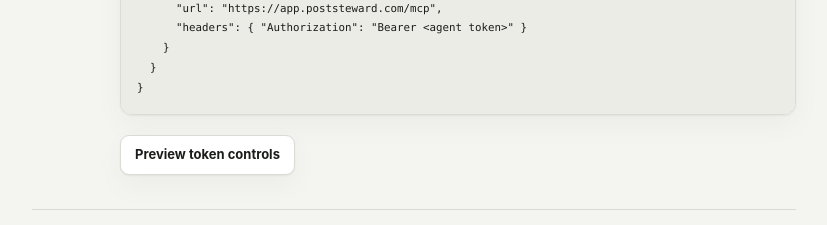
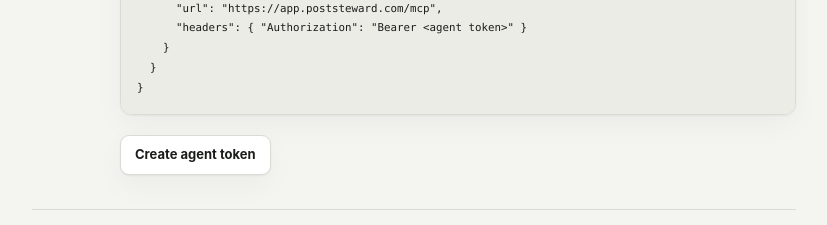
Before and after one commit to AyobamiH/poststeward-showcase, a website: page public/onboarding/index.html in a window 1280 px wide. Shown: the part 1540-1765 px from the top of the page, without its empty margins (226-1053 px from the left). Drawn offline with Linux system fonts and the light colour scheme.

```diff
--- a/public/onboarding/index.html
+++ b/public/onboarding/index.html
@@ -5,7 +5,7 @@
       "headers": { "Authorization": "Bearer &lt;agent token&gt;" }
     }
   }
-}</code></pre></div><div class="actions"><a class="button outline" href="/workspace/#agent-access">Preview token controls</a></div></div></li><li class="step"><span class="step-number">[04]</span><div><h2>Publish, then read the receipt</h2><p class="small muted">The agent submits exact copy as an immutable campaign, validates it, then publishes now or on an explicit schedule. Every attempt returns a durable receipt the agent must read instead of retrying blindly.</p><div class="code-block" style="margin-top:1rem"><div class="code-head"><span>┌─ Create and publish</span><button class="copy" data-copy="onboard-publish">[COPY]</button></div><pre tabindex="0" id="onboard-publish"><code>curl -X POST https://app.poststeward.com/api/operations/campaign_create \
+}</code></pre></div><div class="actions"><a class="button outline" href="https://app.poststeward.com/app#grant">Create agent token</a></div></div></li><li class="step"><span class="step-number">[04]</span><div><h2>Publish, then read the receipt</h2><p class="small muted">The agent submits exact copy as an immutable campaign, validates it, then publishes now or on an explicit schedule. Every attempt returns a durable receipt the agent must read instead of retrying blindly.</p><div class="code-block" style="margin-top:1rem"><div class="code-head"><span>┌─ Create and publish</span><button class="copy" data-copy="onboard-publish">[COPY]</button></div><pre tabindex="0" id="onboard-publish"><code>curl -X POST https://app.poststeward.com/api/operations/campaign_create \
   -H "Authorization: Bearer &lt;agent token&gt;" \
   -H "Content-Type: application/json" \
   -d '{
```
Also changed, not shown: public/agent-guide/index.html (+1 -1 lines).
